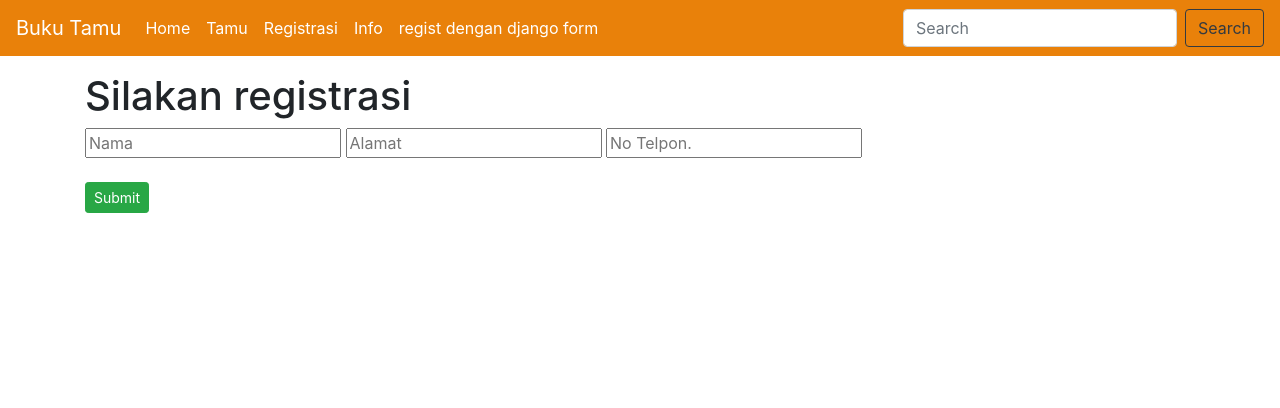
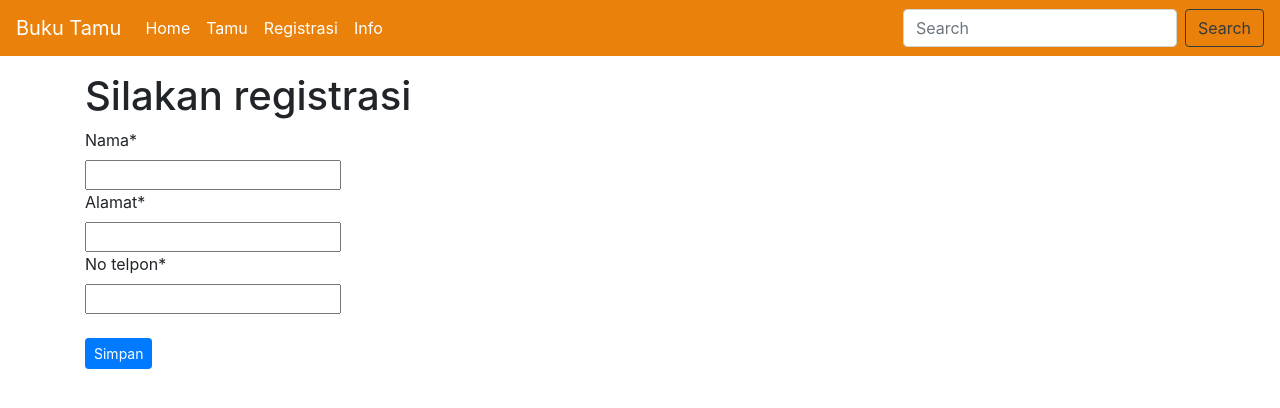
Before and after one commit to aryanicosa/learn_django_buku_tamu, a Django app: page /registrasi/registrasi in a window 1280 px wide. Shown: the top 408 px of the page. Run offline with Django 3.2, Linux system fonts and the light colour scheme; some libraries are stand-ins or nearby versions.

Commit message:
mengubah form registrasi dari plain text html ke forms.py (form dari django)

```diff
--- a/buku_tamu/buku_tamu/settings.py
+++ b/buku_tamu/buku_tamu/settings.py
@@ -128,5 +128,3 @@ STATIC_URL = '/static/'
 STATICFILES_DIRS = (
     os.path.join(BASE_DIR, 'static'),
 )
-
-CRISPY_TEMPLATE_PACK = 'uni_form' # add after installed
--- a/buku_tamu/registrasi/forms.py
+++ b/buku_tamu/registrasi/forms.py
@@ -8,14 +8,17 @@ class Register(forms.ModelForm):
         exclude = []
         model = Registrasi
 
-    def registrasi_baru(self):
+    def registrasi(self):
         form = Register()
         if self.POST:
             form = Register(self.POST)
             if form.is_valid():
                 form.save()
                 return redirect('/registrasi/tamu')
-        return render(self, 'registrasi_baru.html', { 'form': form })
+        return render(self, 'registrasi.html', {
+             'form': form
+        })
+
 '''
 class Edit(forms.ModelForm):
     class Meta:
--- a/buku_tamu/registrasi/templates/registrasi.html
+++ b/buku_tamu/registrasi/templates/registrasi.html
@@ -1,13 +1,11 @@
 {% extends 'base.html' %}
-
+{% load crispy_forms_tags %}
 {% block content %}
 <h1>Silakan registrasi</h1>
-<form action="" method="post">
+<form action="" method="POST">
     {% csrf_token %}
-    <input type="text" name="nama" placeholder="Nama">
-    <input type="text" name="alamat" placeholder="Alamat">
-    <input type="text" name="no_telpon" placeholder="No Telpon.">
-    <br><br>
-    <button type="submit" class="btn btn-success btn-sm">Submit</button>
+    {{ form|crispy }} <!-- jangan lupa pip3 install django-crispy-forms -->
+    <br>
+    <button type="submit" class="btn btn-primary btn-sm">Simpan</button>
 </form>
 {% endblock %}
--- a/buku_tamu/registrasi/templates/tamu.html
+++ b/buku_tamu/registrasi/templates/tamu.html
@@ -4,7 +4,7 @@
 <h1>Daftar tamu</h1>
 <h4>Anda belum mengisi buku tamu?
     <a href="registrasi">
-        <button type="button" class="btn btn-warning btn-sm">Daftar</button>
+        <button type="button" class="btn btn-outline-warning btn-sm">Daftar</button>
     </a>
 </h4>
 
@@ -63,7 +63,7 @@
                 </div>
 
                 <a href="edit/{{ dt.id }}">
-                    <button type="button" class="btn btn-info btn-sm">
+                    <button type="button" class="btn btn-primary btn-sm">
                         <svg xmlns="http://www.w3.org/2000/svg" width="16" height="16" fill="currentColor" class="bi bi-pencil-square" viewBox="0 0 16 16">
                             <path d="M15.502 1.94a.5.5 0 0 1 0 .706L14.459 3.69l-2-2L13.502.646a.5.5 0 0 1 .707 0l1.293 1.293zm-1.75 2.456l-2-2L4.939 9.21a.5.5 0 0 0-.121.196l-.805 2.414a.25.25 0 0 0 .316.316l2.414-.805a.5.5 0 0 0 .196-.12l6.813-6.814z"/>
                             <path fill-rule="evenodd" d="M1 13.5A1.5 1.5 0 0 0 2.5 15h11a1.5 1.5 0 0 0 1.5-1.5v-6a.5.5 0 0 0-1 0v6a.5.5 0 0 1-.5.5h-11a.5.5 0 0 1-.5-.5v-11a.5.5 0 0 1 .5-.5H9a.5.5 0 0 0 0-1H2.5A1.5 1.5 0 0 0 1 2.5v11z"/>
--- a/buku_tamu/registrasi/urls.py
+++ b/buku_tamu/registrasi/urls.py
@@ -4,10 +4,10 @@ from . import views, forms
 
 urlpatterns = [
     path('tamu', views.tamu),
-    path('registrasi', views.registrasi),
+    #path('registrasi', views.registrasi), # sudah diganti regitrasi dengan forms.py
     path('info', views.info),
     path('hapus/<int:id>', views.hapus),
     path('edit/<int:id>', views.form_edit),
-    path('registrasi_baru', forms.Register.registrasi_baru),
+    path('registrasi', forms.Register.registrasi),
     #path('edit_baru/<int:id>', forms.Edit.edit_baru)
 ]
--- a/buku_tamu/registrasi/views.py
+++ b/buku_tamu/registrasi/views.py
@@ -9,6 +9,7 @@ def tamu(request):
     data = Registrasi.objects.all()
     return render(request, 'tamu.html', {'data': data})
 
+''' Sudah diganti menggunakan forms.py
 def registrasi(request):
     if request.POST:
         Registrasi.objects.create(
@@ -18,6 +19,7 @@ def registrasi(request):
         )
         return redirect('/registrasi/tamu')
     return render(request, 'registrasi.html')
+'''
 
 def hapus(request, id):
     Registrasi.objects.get(id=id).delete()
--- a/buku_tamu/templates/base.html
+++ b/buku_tamu/templates/base.html
@@ -38,9 +38,6 @@
         <li class="nav-item active">
           <a class="nav-link" href="/registrasi/info">Info <span class="sr-only">(current)</span></a>
         </li>
-        <li class="nav-item active">
-          <a class="nav-link" href="/registrasi/registrasi_baru">regist dengan django form <span class="sr-only">(current)</span></a>
-        </li>
       </ul>
       <form class="d-flex">
         <input class="form-control mr-2" type="search" placeholder="Search" aria-label="Search">
--- a/buku_tamu/templates/index.html
+++ b/buku_tamu/templates/index.html
@@ -3,9 +3,9 @@
 {% block content %}
 <h1>Selamat datang tamu kami!</h1>
 <a href="registrasi/registrasi">
-    <button type="button" class="btn btn-primary btn-sm">Isi buku tamu</button>
+    <button type="button" class="btn btn-outline-success btn-sm">Isi buku tamu</button>
 </a>
 <a href="registrasi/tamu">
-    <button type="button" class="btn btn-info btn-sm">Lihat daftar tamu</button>
+    <button type="button" class="btn btn-outline-warning btn-sm">Lihat daftar tamu</button>
 </a>
 {% endblock %}
```
Also changed, not shown: buku_tamu/registrasi/templates/edit.html (+10 -5 lines).
